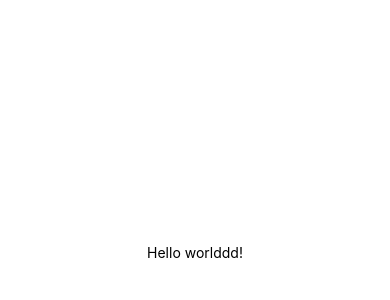
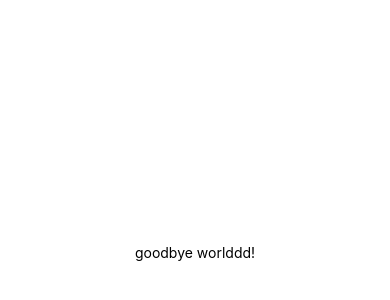
Before and after one commit to karthikstar/codexp_ws1_pm, a React Native app: screen / in a window 390 px wide. Shown: the part 170-470 px from the top of the page. Built offline with nearby package versions, Linux system fonts and the light colour scheme.

Commit message:
Updated welcome msg

```diff
--- a/App.js
+++ b/App.js
@@ -4,7 +4,7 @@ import { StyleSheet, Text, View } from 'react-native';
 export default function App() {
   return (
     <View style={styles.container}>
-      <Text>Hello worlddd!</Text>
+      <Text>goodbye worlddd!</Text>
       <StatusBar style="auto" />
     </View>
   );
```
